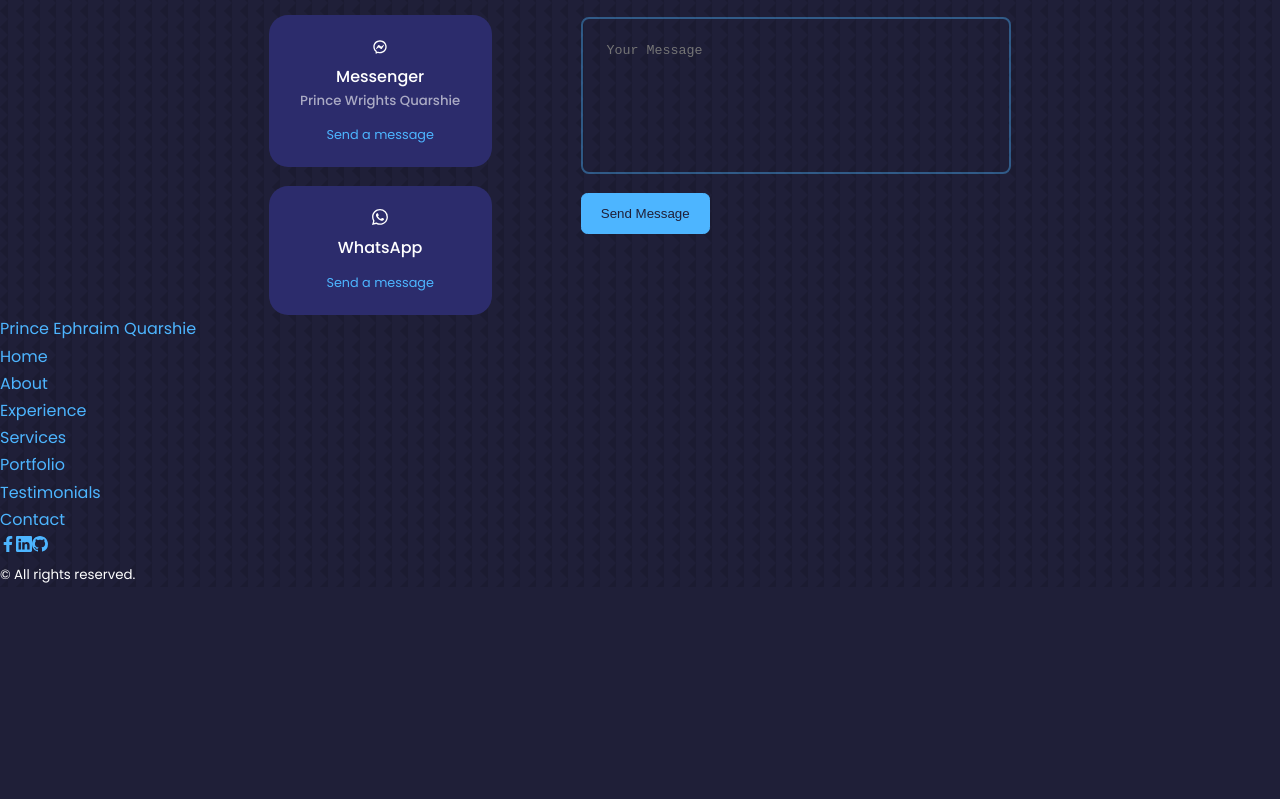
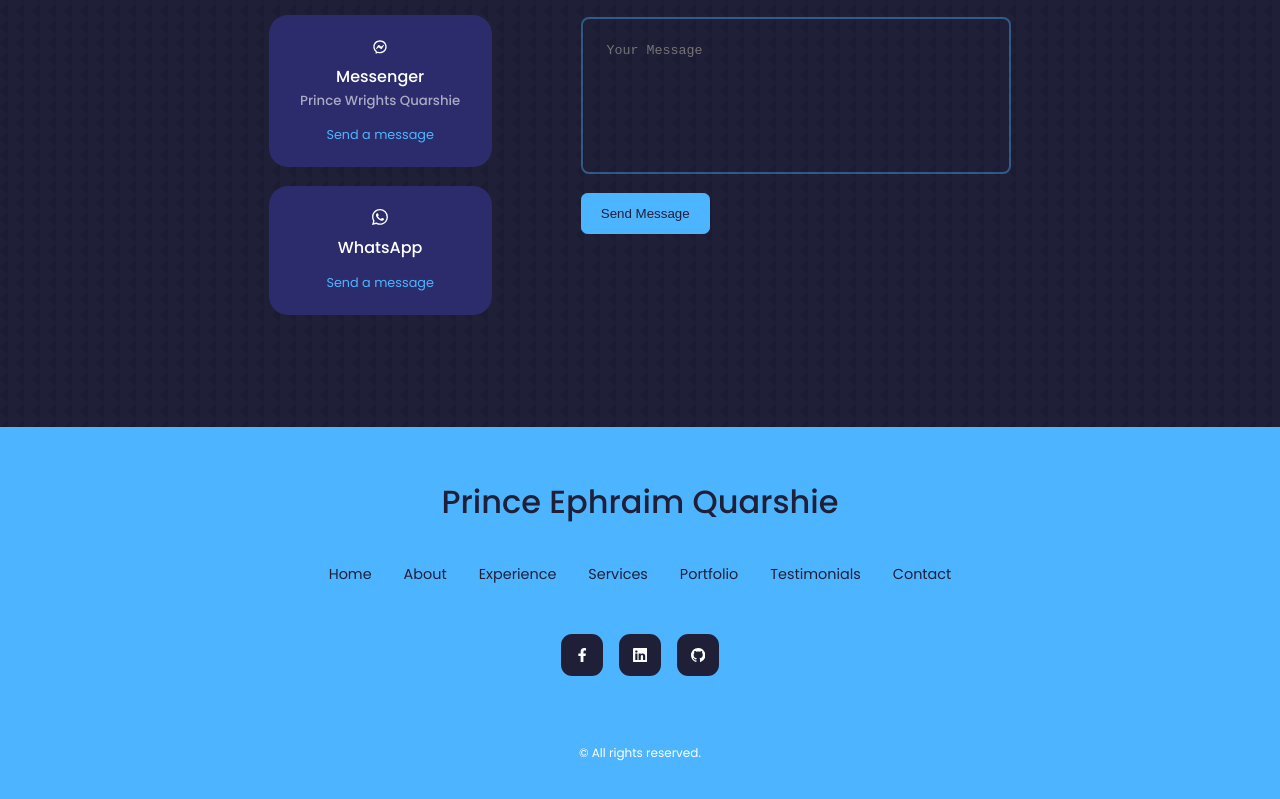
Before and after one commit to quarshie133/my-react-portfolio-website, a React (Create React App) app: page / in a window 1280 px wide. Shown: the part 4525-5324 px from the top of the page. Before the commit the page ends 5112 px from the top, so only its background shows below. Built offline with nearby package versions, Linux system fonts and the light colour scheme.

Commit message:
footer layout styling

```diff
--- a/src/components/footer/Footer.jsx
+++ b/src/components/footer/Footer.jsx
@@ -11,7 +11,7 @@
         Prince Ephraim Quarshie
       </a>
 
-      <ul className="permalink">
+      <ul className="permalinks">
         <li>
           <a href="#">Home</a>
         </li>
--- a/src/components/footer/footer.css
+++ b/src/components/footer/footer.css
@@ -0,0 +1,49 @@
+footer {
+  background: var(--color-primary);
+  padding: 3rem 0;
+  text-align: center;
+  font-size: 0.9rem;
+  margin-top: 7rem;
+}
+
+footer a {
+  color: var(--color-bg);
+}
+
+.footer__logo {
+  font-size: 2rem;
+  font-weight: 500;
+  margin-bottom: 2rem;
+  display: block;
+}
+
+.permalinks {
+  display: flex;
+  flex-wrap: wrap;
+  justify-content: center;
+  gap: 2rem;
+  margin: 0 auto 3rem;
+}
+
+.footer__socials {
+  display: flex;
+  justify-content: center;
+  gap: 1rem;
+  margin-bottom: 4rem;
+}
+
+.footer__socials a {
+  background: var(--color-bg);
+  color: var(--color-white);
+  padding: 0.8rem;
+  border-radius: 0.7rem;
+  display: flex;
+  border: 1px solid transparent;
+}
+
+.footer__socials a:hover {
+  background: transparent;
+  color: var(--color-bg);
+  border-color: var(--color-bg);
+
+}
```
